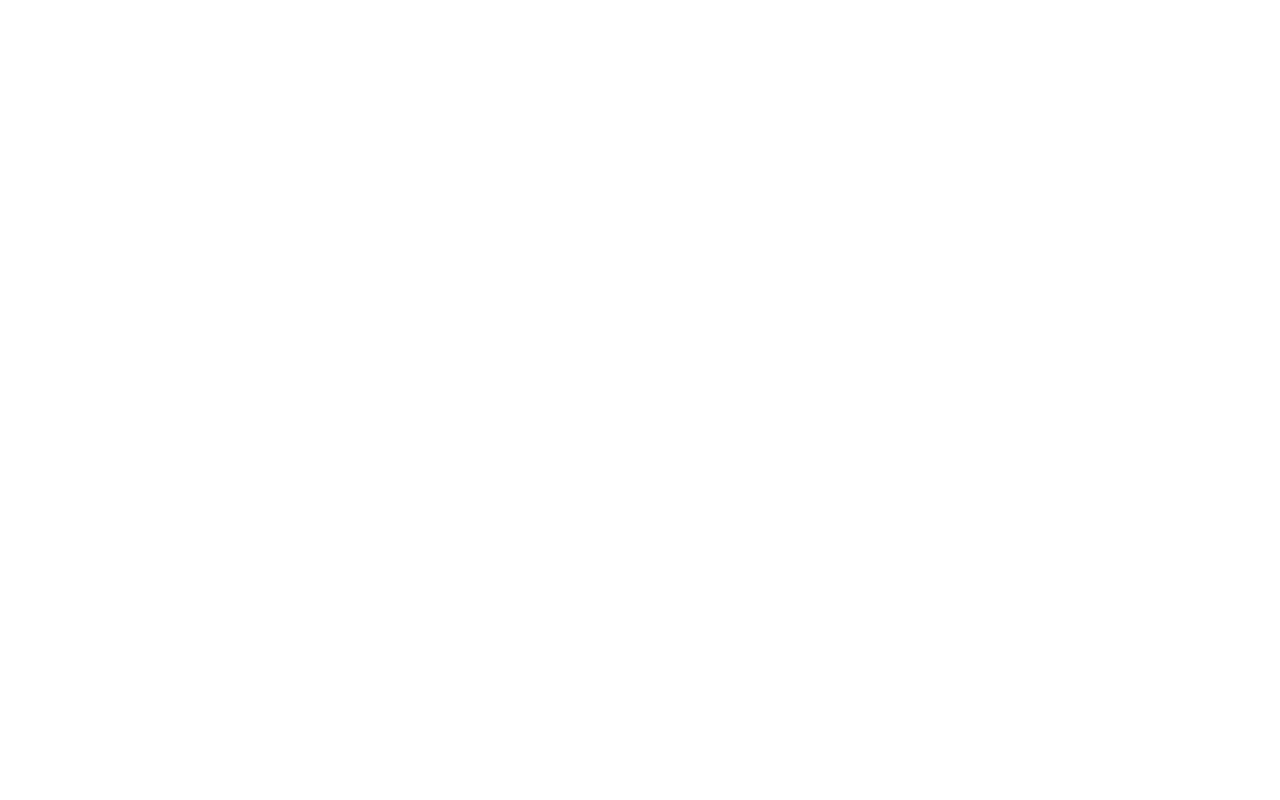
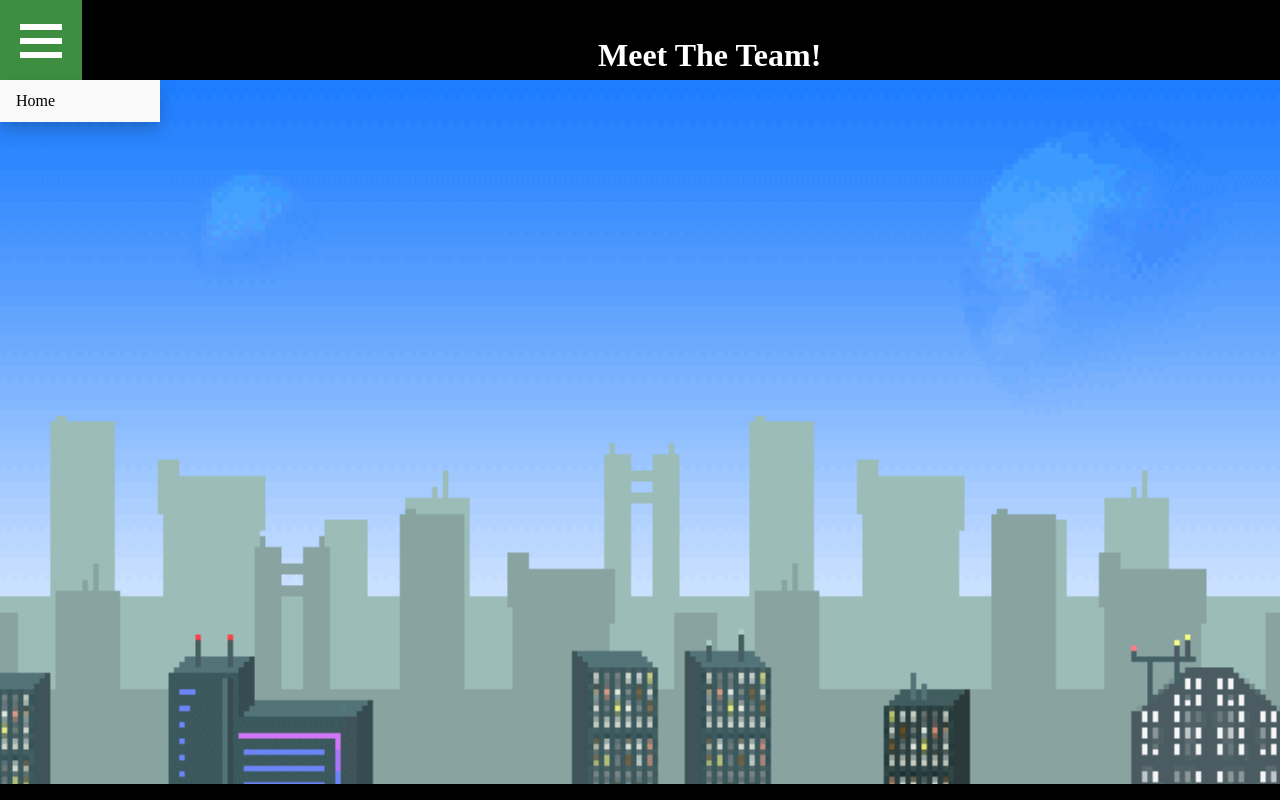
Before and after one commit to EdwardPersaud/cse199, a plain HTML site: page bios.html in a window 1280 px wide. Drawn offline with Linux system fonts and the light colour scheme.

Commit message:
Making progress

```diff
--- a/bios.html
+++ b/bios.html
@@ -6,6 +6,26 @@
 	</head>
 
 	<body>
+	<div id="menu">
+		<div class="dropdown">
+  			<button class="dropbtn"><img src="./images/dropdown.png"></button>
+  			<div class="dropdown-content">
+    			<a href="index.html">Home</a>
+  			</div>
+		</div>
+		<h1>Meet The Team!</h1>
+	</div>
 
+	<div id="banner">
+		<img src="./images/pixel-city2.gif">
+	</div>
+
+		<table>
+			<tbody>
+				<tr>
+
+				</tr>
+			</tbody>
+		</table>
 	</body>
 </html>
--- a/script.js
+++ b/script.js
@@ -0,0 +1,20 @@
+window.onload = function () {
+    var now         = new Date(),
+        expires     = now,
+        lastVisit   = document.cookie.match(/lastVisit=([^;]+)/),
+        userName    = 'somebody';
+    // 1. You should set month in standalone way
+    expires.setMonth(now.getMonth() + 2);
+    // 2. For each cookie you set value individually: for username in 1st line, and for lastVisit in 2nd
+    document.cookie = "username=" + userName  + ";path=/;expires=" + expires.toGMTString();
+    document.cookie = "lastVisit=" + now.toDateString() + ";path=/;expires=" + expires.toGMTString();
+    // 3. You should test and extract your cookie value BEFORE you set it (see above with cookie match)
+    // 4. You should test if it's not null also
+    if (null != lastVisit) {
+        // 5. You should use innerHTML property for set content
+        document.getElementById("lastVisitedOn").innerHTML = lastVisit[1];
+    }
+
+    // 6. But in general you should RTFM more :)
+    // 7. ps: And also use some standard frameworks for this -- not manual raw JS
+}
--- a/style.css
+++ b/style.css
@@ -1,26 +1,87 @@
 html, body{
 	margin: 0;
 	padding: 0;
+	background-color: black;
+}
+.dropbtn {
+    background-color: #4CAF50;
+    color: white;
+    padding: 16px;
+    font-size: 16px;
+    border: none;
+    cursor: pointer;
+    height: 100%;
+    width: 100%;
+}
+
+.dropdown {
+    position: relative;
+    display: inline-block;
+}
+
+.dropdown-content {
+    display: none;
+    position: absolute;
+    background-color: #f9f9f9;
+    min-width: 160px;
+    box-shadow: 0px 8px 16px 0px rgba(0,0,0,0.2);
+    z-index: 1;
+}
+
+.dropdown-content a {
+    color: black;
+    padding: 12px 16px;
+    text-decoration: none;
+    display: block;
+}
+
+.dropdown-content a:hover {background-color: #f1f1f1}
+
+.dropdown:hover .dropdown-content {
+    display: block;
+}
+
+.dropdown:hover .dropbtn {
+    background-color: #3e8e41;
 }
 #menu {
 	position: fixed;
 	background-color: black;
-	height: 10%;
+	height:10%;
 	width: 100%;
 	color: white;
 	margin: 0;
-	text-align: center;
 }
 a{
 	text-decoration: none;
 	color: white;
 }
-#menu > p,a {
+#menu > div,a,h1 {
 	display: inline-block;
-	margin-top: 1.2%;
+	vertical-align: center;
+}
+#menu > h1 {
+	margin-left: 40%;
 }
 #banner > img{
 	width: 100%;
-	height: 80%;
+	height: 90%;
 	margin-top: 5%;
 }
+#footer{
+	background-color: black;
+	height: 10%;
+	width: 100%;
+	color: white;
+}
+h1{
+	font-size: 200%;
+	color: white;
+}
+.invert{
+	color: black;
+}
+#lastVisitedOn{
+	color: white;
+	float: right;
+}
```
Also changed, not shown: index.html (+13 -2 lines), images/dropdown.png (added), images/pixel-city2.gif (added).
